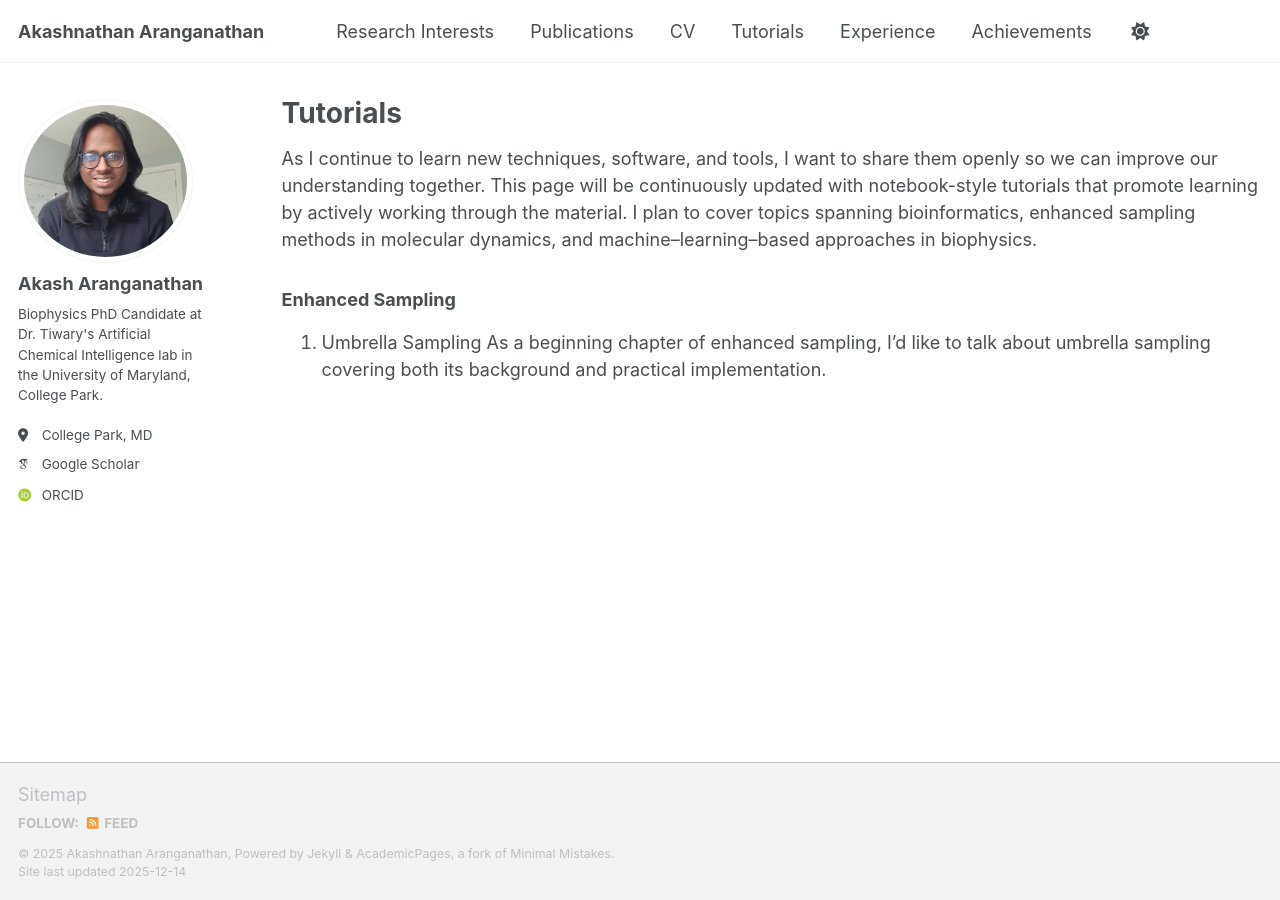
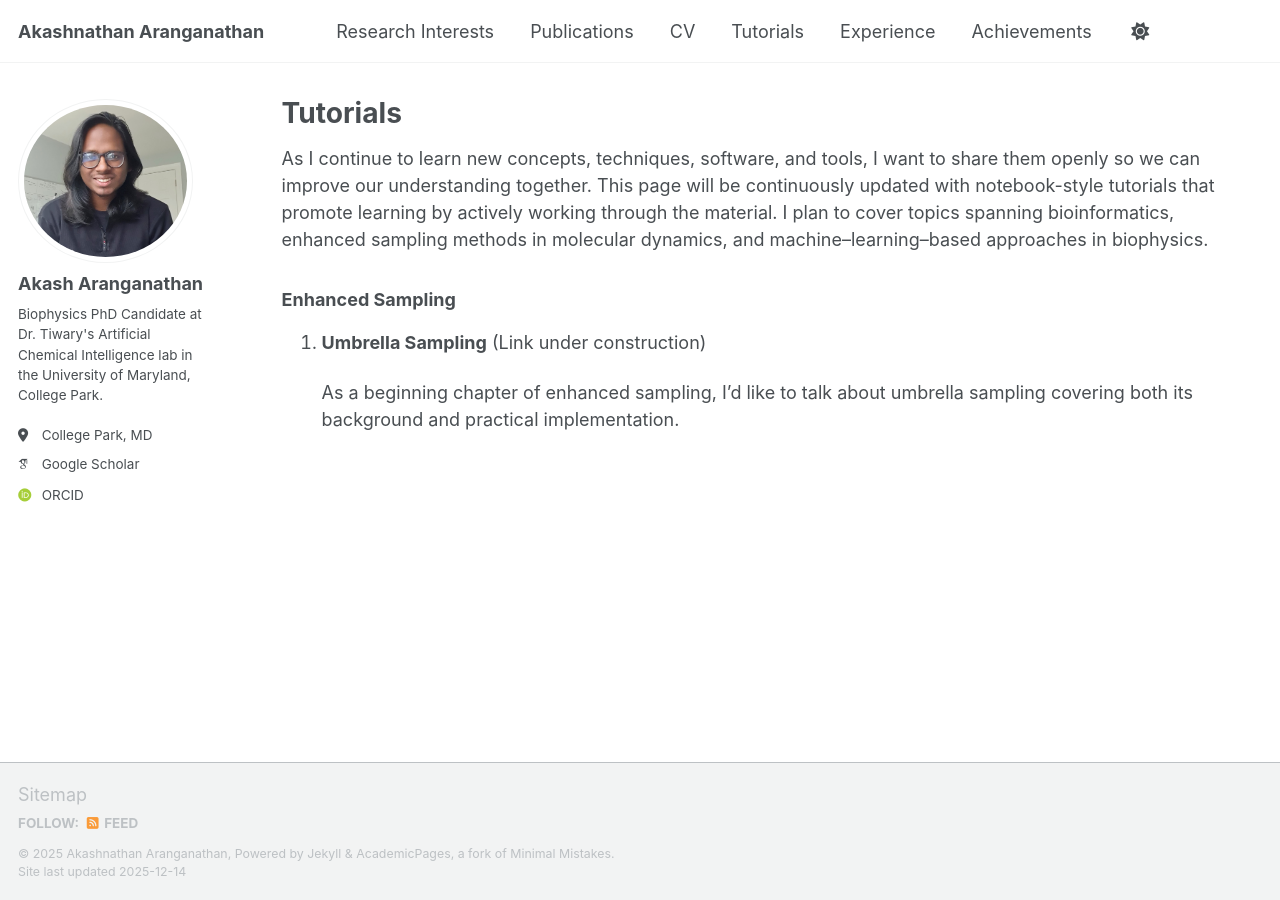
Before and after one commit to Akash-Aranganathan/akash-aranganathan.github.io, a Jekyll site: the page built from _pages/tutorials.md, in a window 1280 px wide. Built offline with Jekyll 4.4.1, drawn with Linux system fonts in a browser that asks for light colours; some web fonts are replaced; a script that is not in the unit is left out.

Commit message:
Revise introduction and enhance Umbrella Sampling section
Updated the introduction to include 'new concepts' and added emphasis to 'Umbrella Sampling'.

```diff
--- a/_pages/tutorials.md
+++ b/_pages/tutorials.md
@@ -5,8 +5,9 @@ permalink: /tutorials/
 author_profile: true
 ---
 
-As I continue to learn new techniques, software, and tools, I want to share them openly so we can improve our understanding together. This page will be continuously updated with notebook-style tutorials that promote learning by actively working through the material. I plan to cover topics spanning bioinformatics, enhanced sampling methods in molecular dynamics, and machine–learning–based approaches in biophysics.
+As I continue to learn new concepts, techniques, software, and tools, I want to share them openly so we can improve our understanding together. This page will be continuously updated with notebook-style tutorials that promote learning by actively working through the material. I plan to cover topics spanning bioinformatics, enhanced sampling methods in molecular dynamics, and machine–learning–based approaches in biophysics.
 
 ### Enhanced Sampling
-1. Umbrella Sampling
+1. **Umbrella Sampling** (Link under construction)
+
    As a beginning chapter of enhanced sampling, I'd like to talk about umbrella sampling covering both its background and practical implementation.
```
